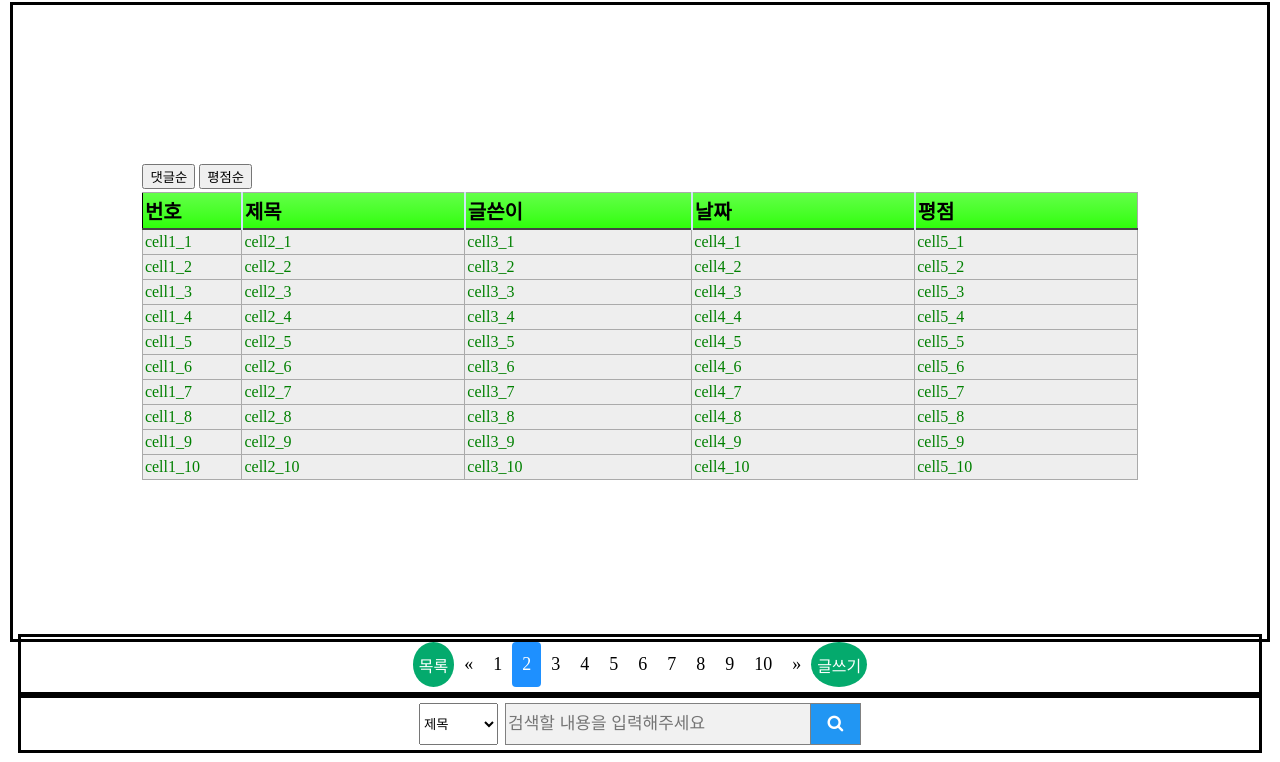
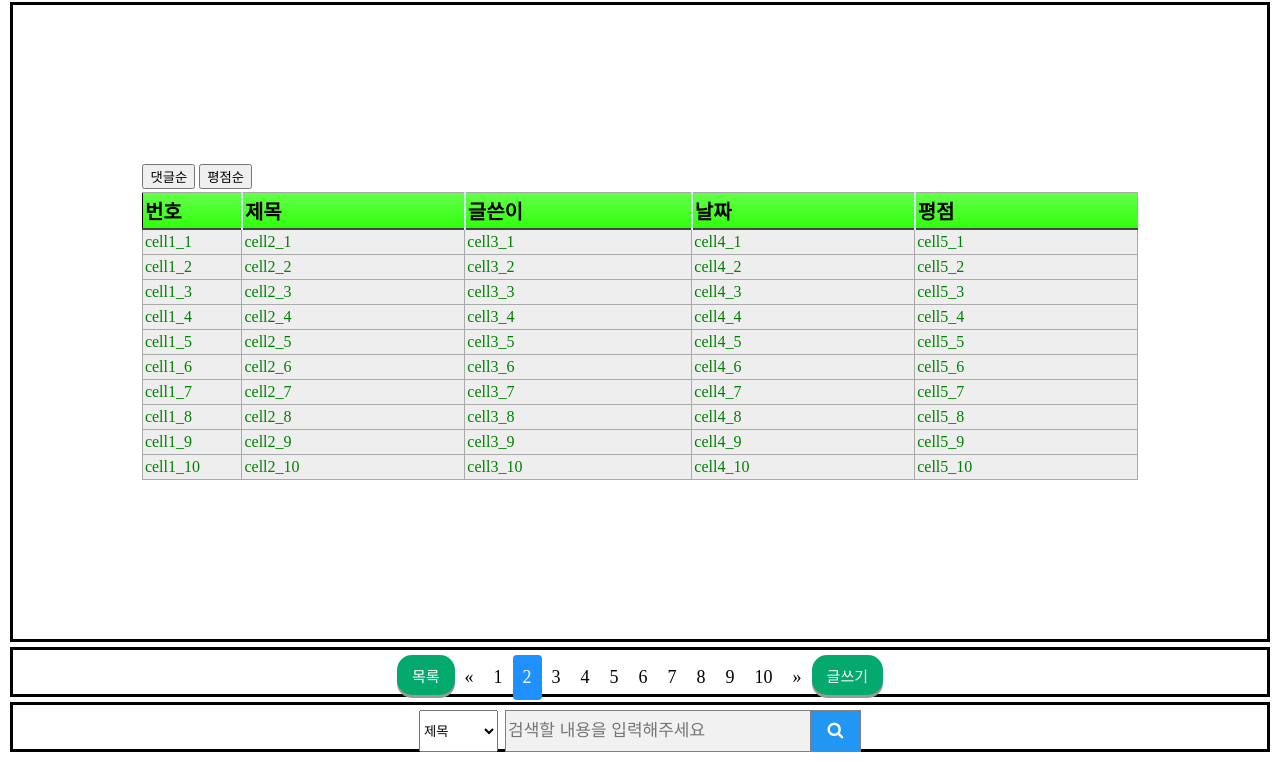
Before and after one commit to applebloom1214/happyfrogf, a plain HTML site: page indexg.html in a window 1280 px wide. Shown: the part 158-920 px from the top of the page. Drawn offline with Linux system fonts and the light colour scheme.

Commit message:
페이징 버튼 수정

```diff
--- a/indexg.html
+++ b/indexg.html
@@ -104,13 +104,27 @@
             }
 
             .paging button {
+                height: 40px;
+                padding: 5px 15px;
+                font-size: 15px;
+                text-align: center;
+                cursor: pointer;
+                outline: none;
+                color: #fff;
                 background-color: #04AA6D;
                 border: none;
-                color: white;
-                text-align: center;
-                text-decoration: none;
-                font-size: 16px;
-                border-radius: 50%;
+                border-radius: 15px;
+                box-shadow: 0 3px #999;
+            }
+
+            .paging button:hover {
+                background-color: #3e8e41;
+            }
+
+            .paging button:active {
+                background-color: #3e8e41;
+                box-shadow: 0 5px #666;
+                transform: translateY(4px);
             }
 
             .paging a {
@@ -140,7 +154,7 @@
 
             }
 
-            .sort{
+            .sort {
                 align-self: flex-start;
                 margin-left: 10%;
                 padding-bottom: 0.3%;
@@ -198,7 +212,7 @@
                 display: table-row-group;
             }
 
-            .divTableHead.bno{
+            .divTableHead.bno {
                 width: 10%;
             }
         </style>
@@ -312,10 +326,11 @@
                         </div>
                     </div>
                 </div>
+            </div>
             <!--목록 버튼 & 페이징 & 글쓰기 버튼-->
             <div class="grid-item">
                 <div class="paging">
-                        <button class="listBtn">목록</button>
+                    <button type="button" class="listBtn">목록</button>
                     <a href="#">&laquo;</a>
                     <a href="#">1</a>
                     <a class="active" href="#">2</a>
@@ -328,7 +343,7 @@
                     <a href="#">9</a>
                     <a href="#">10</a>
                     <a href="#">&raquo;</a>
-                        <button class="writeBtn" type="button">글쓰기</button>
+                    <button type="button" class="writeBtn">글쓰기</button>
                 </div>
             </div>
             <!--검색-->
```
Lines whose indentation alone changed are shown as unchanged.
